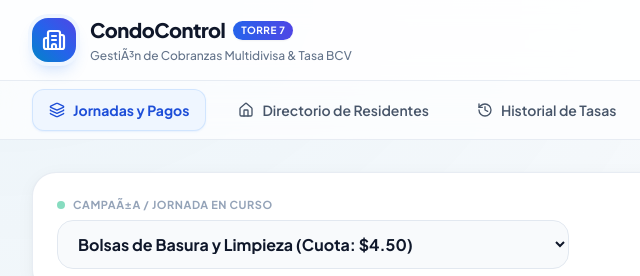
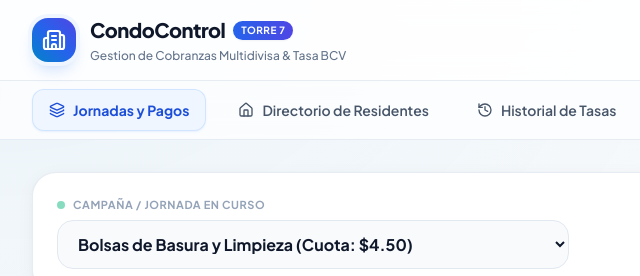
Before and after one commit to jesulima76/condo-control, a plain HTML site: page index.html in a window 1280 px wide. Shown: the top 276 px of the page, 0-640 px from the left. Drawn offline with nearby package versions, Linux system fonts and the light colour scheme; no server answers.

Commit message:
Add files via upload

```diff
--- a/index.html
+++ b/index.html
@@ -100,7 +100,7 @@
             <h1 class="font-extrabold text-slate-900 text-lg sm:text-xl tracking-tight leading-none">CondoControl</h1>
             <span class="bg-gradient-to-r from-blue-600 to-indigo-600 text-white text-[10px] font-bold px-2 py-0.5 rounded-full uppercase tracking-wider shadow-sm">Torre 7</span>
           </div>
-          <p class="text-xs text-slate-500 font-medium mt-1">GestiÃ³n de Cobranzas Multidivisa & Tasa BCV</p>
+          <p class="text-xs text-slate-500 font-medium mt-1">Gestion de Cobranzas Multidivisa & Tasa BCV</p>
         </div>
       </div>
 
@@ -153,7 +153,7 @@
         <div class="flex-1 max-w-lg">
           <div class="flex items-center space-x-2 mb-1.5">
             <span class="w-2 h-2 rounded-full bg-emerald-500 animate-pulse"></span>
-            <label class="text-[11px] font-bold text-slate-400 uppercase tracking-wider">CampaÃ±a / Jornada en Curso</label>
+            <label class="text-[11px] font-bold text-slate-400 uppercase tracking-wider">Campaña / Jornada en Curso</label>
           </div>
           <div class="relative">
             <select id="select-jornada" class="w-full bg-slate-50 hover:bg-slate-100/80 border border-slate-200 rounded-2xl px-4 py-3 text-slate-900 font-bold text-sm sm:text-base focus:ring-4 focus:ring-blue-500/15 focus:border-blue-500 focus:outline-none transition-all cursor-pointer">
@@ -287,7 +287,7 @@
             </tbody>
             <tfoot class="bg-slate-50/95 font-bold border-t-2 border-slate-200 text-slate-900">
               <tr>
-                <td class="py-4 px-5 uppercase text-xs tracking-wider" colspan="4">Totales RecaudaciÃ³n</td>
+                <td class="py-4 px-5 uppercase text-xs tracking-wider" colspan="4">Totales Recaudación</td>
                 <td id="total-fijado-usd" class="py-4 px-5 text-right font-mono font-bold">$0.00</td>
                 <td id="total-pagado-bs" class="py-4 px-5 text-right text-emerald-600 font-mono font-black text-base">Bs. 0,00</td>
                 <td id="total-real-usd" class="py-4 px-5 text-right text-indigo-600 font-mono font-black text-base">$0.00</td>
```
